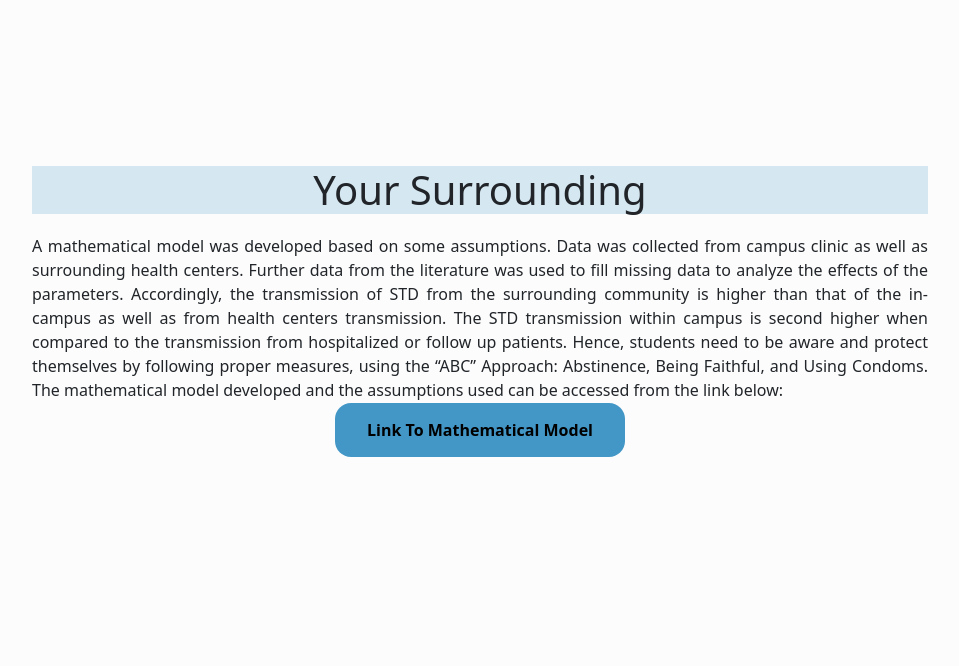
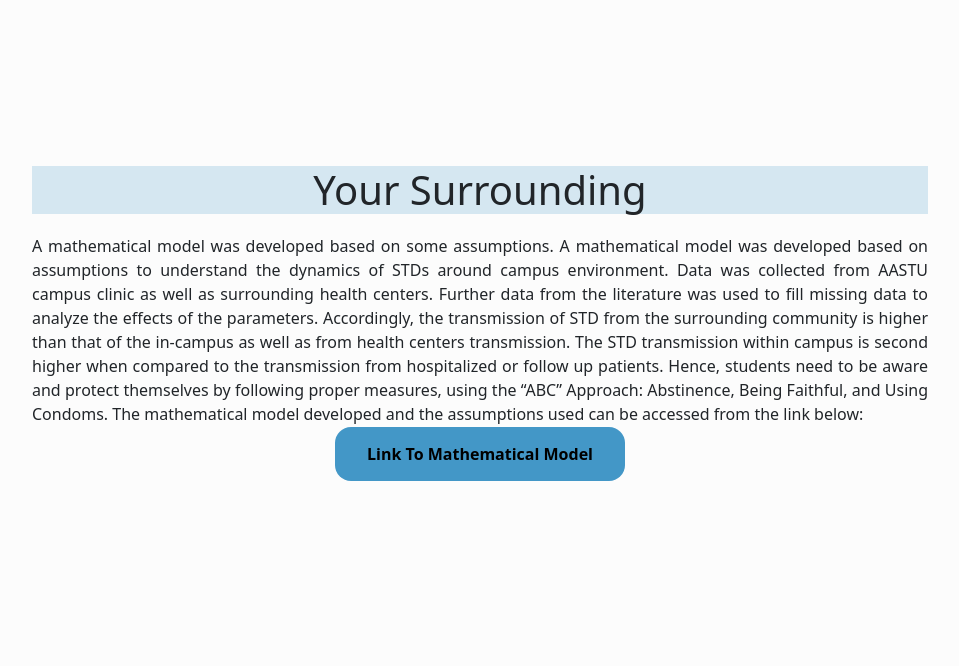
Before and after one commit to mihret-tibebe/chat-bot, a Flask app: page / in a window 1280 px wide. Shown: the part 5308-5974 px from the top of the page, without its empty margins (256-1215 px from the left). Run offline with Flask 2, Linux system fonts and the light colour scheme; parts of the project's set-up code (start-up, migrations or seed data) failed here and were passed over; some libraries are stand-ins or nearby versions.

Commit message:
surrounding

```diff
--- a/templates/index.html
+++ b/templates/index.html
@@ -434,10 +434,8 @@
 		<!-- Your content goes here -->
 		<h1>Your Surrounding</h1>
 		<p>
-			A mathematical model was developed based on some assumptions. Data was collected from
-			campus clinic as well as surrounding health centers. Further data from the literature was used to
-			fill missing data to analyze the effects of the parameters. Accordingly, the transmission of STD
-			from the surrounding community is higher than that of the in-campus as well as from health
+			A mathematical model was developed based on some assumptions. A mathematical model was developed based on assumptions to understand the dynamics of STDs around campus environment.
+			Data was collected from AASTU campus clinic as well as surrounding health centers. Further data from the literature was used to fill missing data to analyze the effects of the parameters. Accordingly, the transmission of STD from the surrounding community is higher than that of the in-campus as well as from health
 			centers transmission. The STD transmission within campus is second higher when compared to
 			the transmission from hospitalized or follow up patients. Hence, students need to be aware and
 			protect themselves by following proper measures, using the “ABC” Approach: Abstinence,
```
